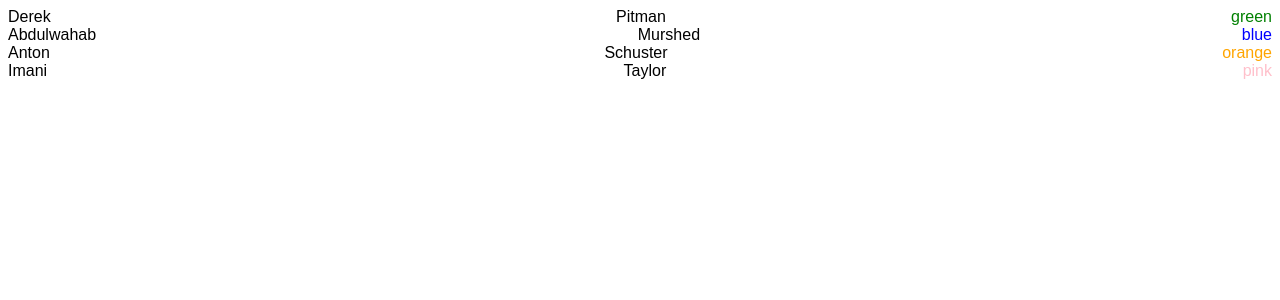
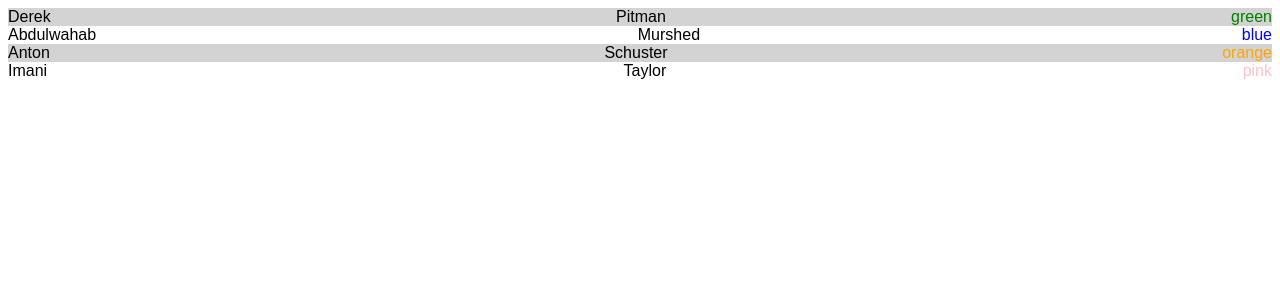
Before and after one commit to derek-j-pitman/class-roster, a React (Create React App) app: page / in a window 1280 px wide. Shown: the top 300 px of the page. Built offline with nearby package versions, Linux system fonts and the light colour scheme.

Commit message:
Added zebra striping to my rows

```diff
--- a/src/App.js
+++ b/src/App.js
@@ -7,9 +7,13 @@ let roster_info = [
   ["Imani", "Taylor", "pink"]
 ];
 
-function RosterRow(personInfo) {
+function RosterRow(personInfo, index) {
+  let className = "row";
+  if (index % 2 === 0) {
+    className += " zebra";
+  }
   return (
-    <div className="row">
+    <div className={className}>
       <span>{personInfo[0]}</span>
       <span>{personInfo[1]}</span>
       <span style={{ color: personInfo[2] }}>{personInfo[2]}</span>
--- a/src/styles.css
+++ b/src/styles.css
@@ -7,3 +7,7 @@
   display: flex;
   justify-content: space-between;
 }
+
+.zebra {
+  background-color: lightgray;
+}
```
